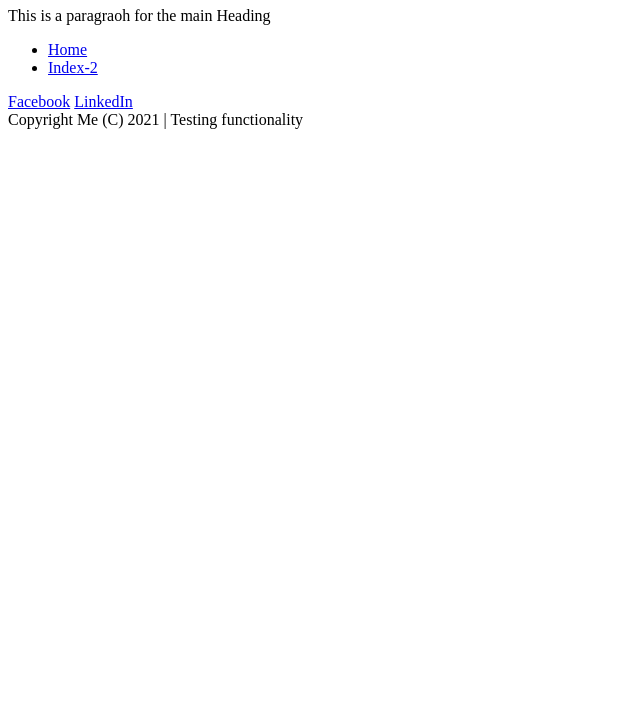
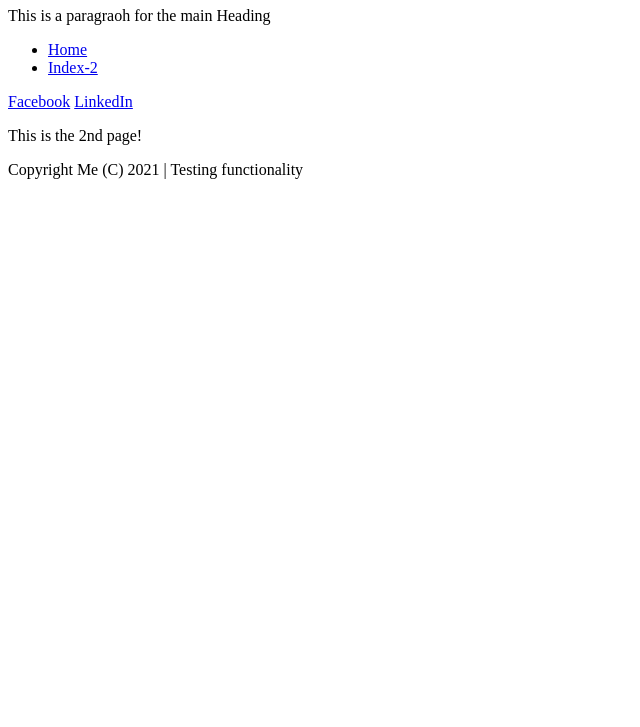
Before and after one commit to Josif-GitHub/Ex_Repo-2-1, a plain HTML site: page index-2.html in a window 1280 px wide. Shown: the part 73-800 px from the top of the page, without its empty margins (0-640 px from the left). Drawn offline with Linux system fonts and the light colour scheme.

Commit message:
edited som id-content per page

```diff
--- a/index-2.html
+++ b/index-2.html
@@ -21,6 +21,7 @@
     <section>
         <a href="www.facebook.com">Facebook</a>
         <a href="www.linkedin.com">LinkedIn</a>
+        <p>This is the 2nd page!</p>
     </section>
     <footer>Copyright Me (C) 2021 | Testing functionality</footer>
 </body>
```
Also changed, not shown: index.html (+1 -0 lines).
